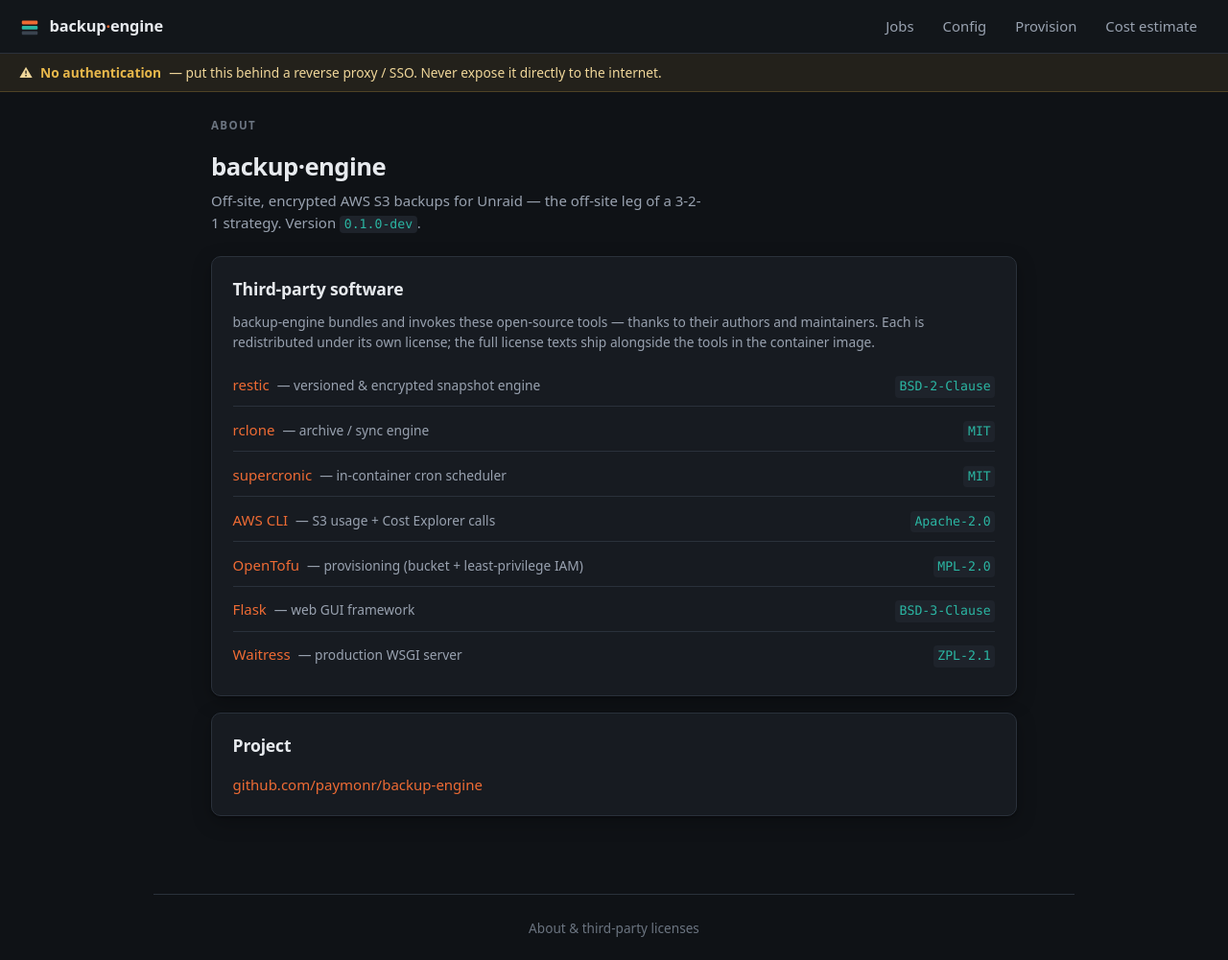
After one commit to paymonr/backup-engine, a Flask app: page /about in a window 1280 px wide. The commit adds this page. Shown: the whole page at 96% size. Run offline with Flask 3, Linux system fonts and the light colour scheme.

Commit message:
docs+gui: attribute bundled third-party tools (README + About page)
Add a Third-party software section to the README and a GUI About page
(/about, linked in a shared footer) listing the bundled OSS the image
redistributes — restic (BSD-2-Clause), rclone (MIT), supercronic (MIT),
AWS CLI (Apache-2.0), OpenTofu (MPL-2.0), Flask (BSD-3-Clause), Waitress
(ZPL-2.1) — from one source list (attributions.THIRD_PARTY).

Claude-Session: https://claude.ai/code/session_015RHJGBPhnj2HVviDw5K3de

```diff
--- a/app/gui/__init__.py
+++ b/app/gui/__init__.py
@@ -11,6 +11,7 @@ def create_app(config: dict | None = None) -> Flask:
         SCRIPTS_DIR=os.environ.get("SCRIPTS_DIR", "/app/scripts"),
         TEMPLATE_PATH=os.environ.get("BACKUP_ENV_TEMPLATE", "/app/config/backup.env.example"),
         SOURCE_ROOT=os.environ.get("SOURCE_ROOT", "/backup/media"),
+        VERSION=os.environ.get("VERSION", "0.1.0-dev"),
         # Live pricing is OPT-IN: production reads live rates, but tests override
         # this to False so the estimate routes never hit the network.
         PRICES_LIVE=os.environ.get("PRICES_LIVE", "true") != "false",
--- a/app/gui/routes.py
+++ b/app/gui/routes.py
@@ -4,12 +4,17 @@ from dataclasses import asdict
 from pathlib import Path
 from flask import (Blueprint, redirect, url_for, render_template, request, flash,
                    current_app, abort, Response, jsonify)
-from . import config_io, runner, security, provision, fsbrowse, estimate_io, jobs_io, dirsize
+from . import config_io, runner, security, provision, fsbrowse, estimate_io, jobs_io, dirsize, attributions
 from ..estimator.model import estimate, STORAGE_CLASSES
 from ..estimator.prices import load_prices
 from ..estimator import usage
 
 bp = Blueprint("gui", __name__)
+
+@bp.get("/about")
+def about_page():
+    return render_template("about.html", third_party=attributions.THIRD_PARTY,
+                           version=current_app.config.get("VERSION", "0.1.0-dev"))
 
 @bp.get("/")
 def index():
--- a/app/gui/static/style.css
+++ b/app/gui/static/style.css
@@ -247,3 +247,12 @@ button.expand:hover { color: var(--text); background: var(--raised); }
   .nav { margin-left: 0; }
   .container { padding: 1.2rem 1rem 3rem; }
 }
+
+/* About page + shared footer */
+.footer { max-width: 960px; margin: 0 auto; padding: 1.4rem; text-align: center; border-top: 1px solid var(--border); }
+.footer a { color: var(--faint); font-size: .85rem; }
+.footer a:hover { color: var(--muted); }
+.attributions { list-style: none; padding: 0; margin: .6rem 0 0; }
+.attributions li { display: flex; flex-wrap: wrap; align-items: baseline; gap: .5rem; padding: .55rem 0; border-bottom: 1px solid var(--border); }
+.attributions li:last-child { border-bottom: 0; }
+.attributions .hint { flex: 1; }
--- /dev/null
+++ b/app/gui/templates/about.html
@@ -0,0 +1,24 @@
+{% extends "base.html" %}{% block body %}
+<p class="eyebrow">About</p>
+<h1>backup·engine</h1>
+<p class="lead">Off-site, encrypted AWS S3 backups for Unraid — the off-site leg of a 3-2-1 strategy. Version <code>{{ version }}</code>.</p>
+
+<div class="card">
+  <h2>Third-party software</h2>
+  <p class="hint">backup-engine bundles and invokes these open-source tools — thanks to their authors and maintainers. Each is redistributed under its own license; the full license texts ship alongside the tools in the container image.</p>
+  <ul class="attributions">
+    {% for c in third_party %}
+    <li>
+      <a href="{{ c.url }}" target="_blank" rel="noopener noreferrer">{{ c.name }}</a>
+      <span class="hint"> — {{ c.role }}</span>
+      <code>{{ c.license }}</code>
+    </li>
+    {% endfor %}
+  </ul>
+</div>
+
+<div class="card">
+  <h2>Project</h2>
+  <p><a href="https://github.com/paymonr/backup-engine" target="_blank" rel="noopener noreferrer">github.com/paymonr/backup-engine</a></p>
+</div>
+{% endblock %}
--- a/app/gui/templates/base.html
+++ b/app/gui/templates/base.html
@@ -27,5 +27,8 @@
 {% with msgs = get_flashed_messages() %}{% if msgs %}<ul class="flash">{% for m in msgs %}<li>{{ m }}</li>{% endfor %}</ul>{% endif %}{% endwith %}
 {% block body %}{% endblock %}
 </main>
+<footer class="footer">
+  <a href="{{ url_for('gui.about_page') }}">About &amp; third-party licenses</a>
+</footer>
 <script src="{{ url_for('static', filename='app.js') }}"></script>
 </body></html>
```
Also changed, not shown: app/gui/attributions.py (added, +21 -0 lines), tests/gui/test_about_routes.py (added, +36 -0 lines), README.md.
